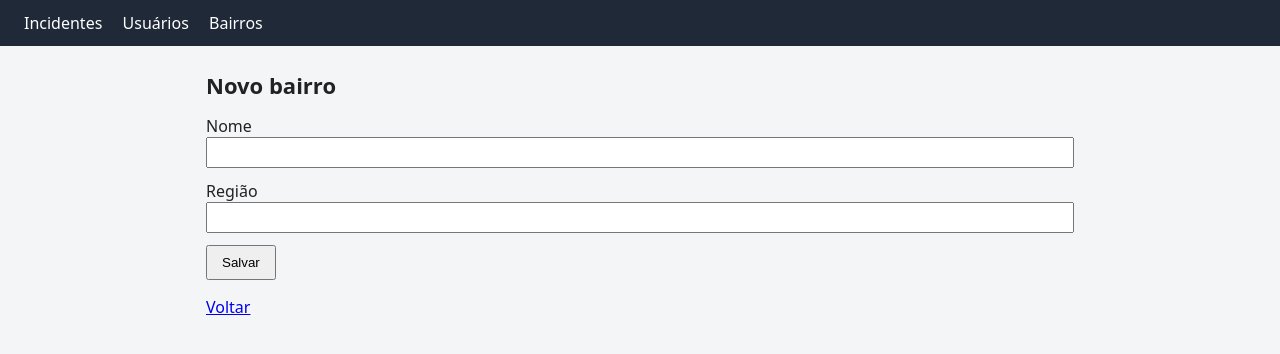
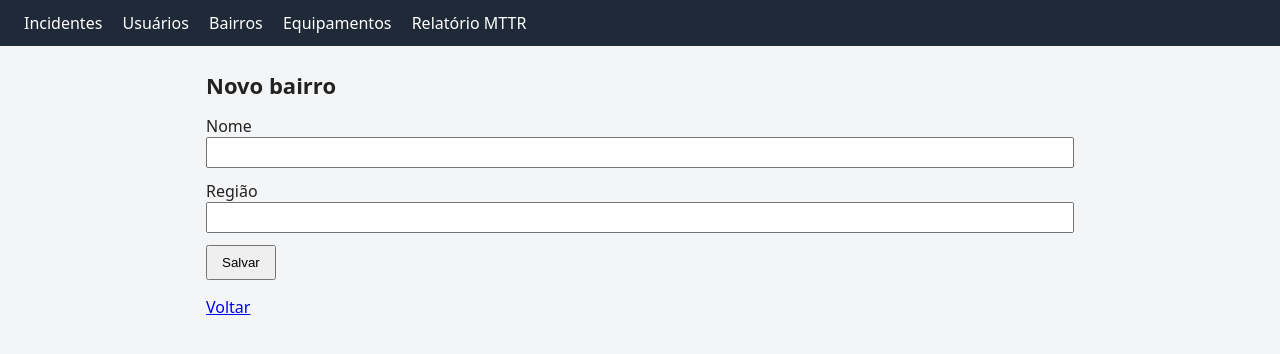
Before and after one commit to mateusgui/flask, a Flask app: page /bairros/novo in a window 1280 px wide. Shown: the top 354 px of the page. Run offline with Flask 3, Linux system fonts and the light colour scheme; tables that the repository leaves empty hold one stand-in row (values such as "Sample post").

Commit message:
Update base.html
Adição de Equipamentos e Relatório à Navbar

```diff
--- a/backend/app/templates/base.html
+++ b/backend/app/templates/base.html
@@ -10,6 +10,8 @@
     <a href="{{ url_for('incidentes.listar') }}">Incidentes</a>
     <a href="{{ url_for('usuarios.listar') }}">Usuários</a>
     <a href="{{ url_for('bairros.listar') }}">Bairros</a>
+    <a href="{{ url_for('equipamentos.listar') }}">Equipamentos</a>
+    <a href="{{ url_for('relatorios.mttr') }}">Relatório MTTR</a>
   </nav>
   <main>
     {% block conteudo %}{% endblock %}
```
